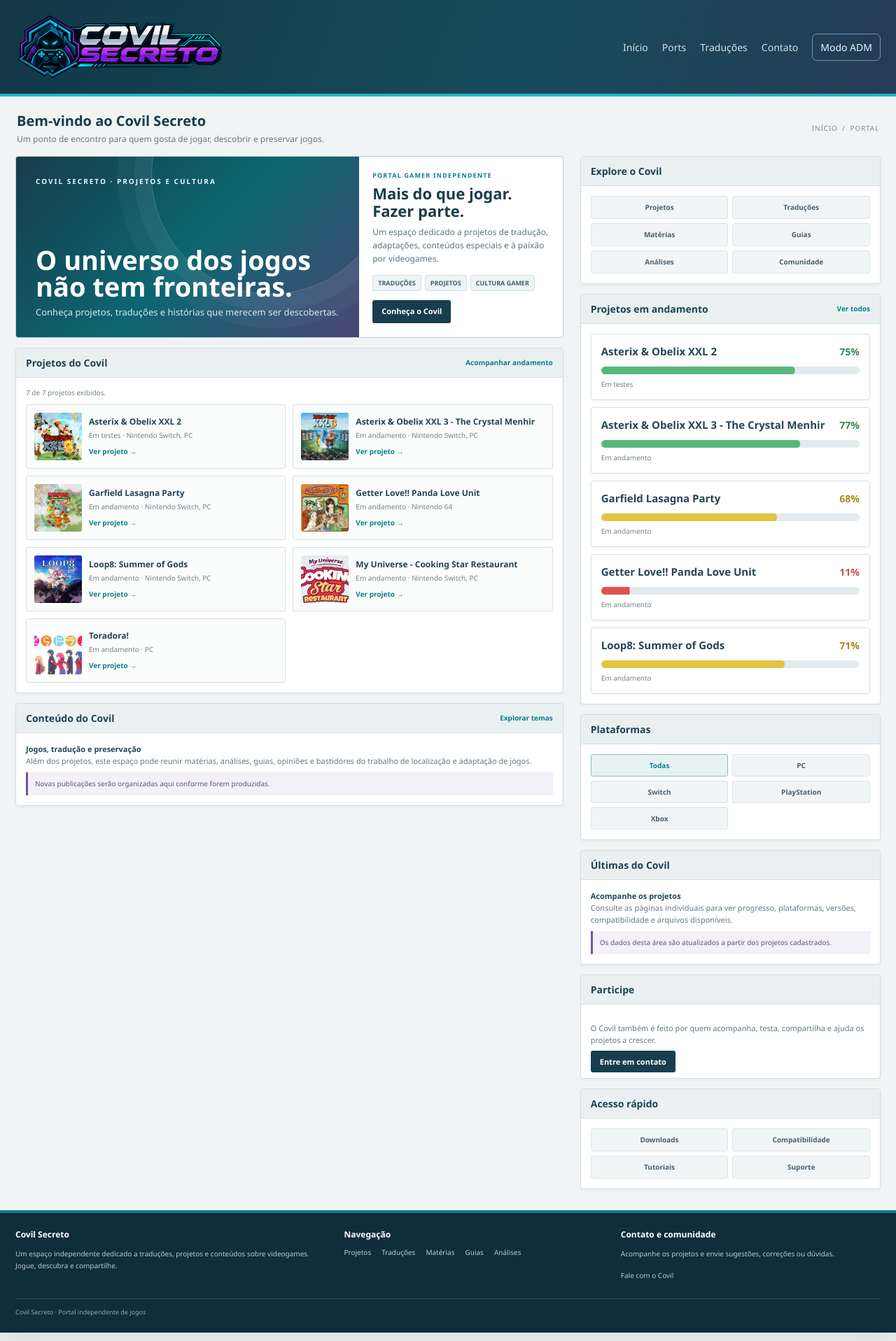
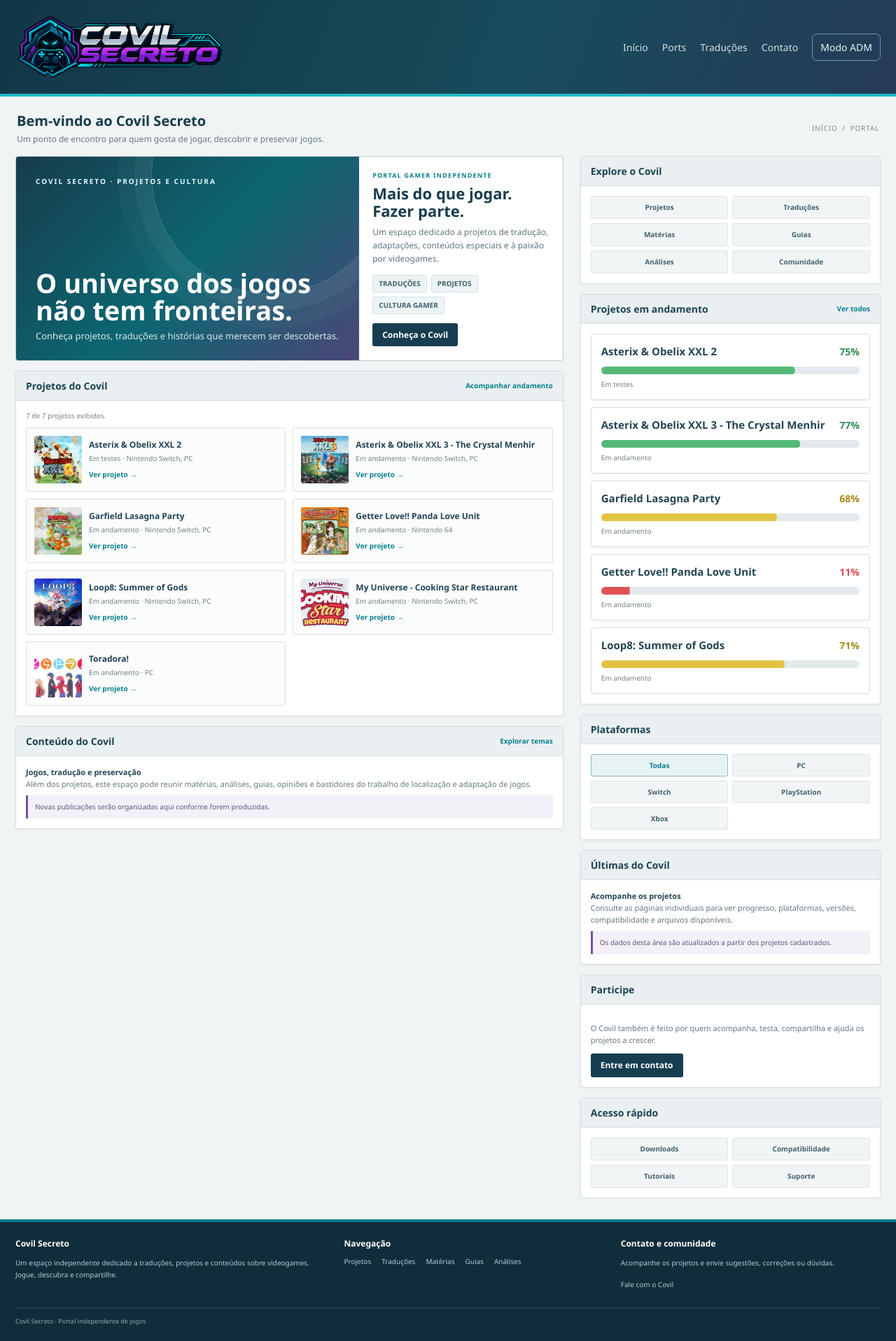
Before and after one commit to TemplarioK1/covil-secreto, a Jekyll site: the page built from index.html, in a window 1280 px wide. Shown: the whole page at 70% size. Built offline with Jekyll 4.4.1, drawn with Linux system fonts in a browser that asks for light colours.

Commit message:
Padroniza etiquetas e botões da página inicial

```diff
--- a/index.html
+++ b/index.html
@@ -20,7 +20,7 @@
 .layout{display:grid;grid-template-columns:minmax(0,1.55fr) minmax(320px,.85fr);gap:24px;align-items:start}.column{display:grid;gap:14px;min-width:0}.home-primary{grid-column:1;grid-row:1}.home-sidebar{grid-column:2;grid-row:1}.box{background:#fff;border:1px solid #d3dde1;border-radius:4px;box-shadow:0 2px 5px #183b4b0a;overflow:hidden}.boxhead{min-height:42px;padding:10px 14px;background:#eaf0f2;border-bottom:1px solid #d4dfe3;display:flex;align-items:center;justify-content:space-between;gap:10px}.boxhead h2{margin:0;font-size:14px;color:#1c4352;font-weight:750}.boxhead a{font-size:10px;color:var(--teal);font-weight:700}.boxbody{padding:14px}
 .kicker{font-size:9px;font-weight:800;letter-spacing:.13em;color:var(--teal);text-transform:uppercase}.project-feature{background:#fff;border:1px solid #b9cbd1;border-radius:4px;overflow:hidden;display:grid;grid-template-columns:minmax(0,1.35fr) minmax(220px,.8fr);min-height:252px}
 .feature-art{position:relative;min-height:252px;background:linear-gradient(135deg,#173c4c,#0c6671 52%,#4c4777);overflow:hidden}.feature-art:before{content:"";position:absolute;width:340px;height:340px;border-radius:50%;border:1px solid #ffffff35;right:-45px;top:-145px;box-shadow:0 0 0 24px #ffffff0b,0 0 0 48px #ffffff08}.art-mark{position:absolute;left:28px;top:28px;color:#dffcff;font-size:10px;letter-spacing:.2em;font-weight:800}.art-title{position:absolute;left:28px;right:24px;bottom:25px;color:white}.art-title strong{display:block;font-size:clamp(24px,3vw,38px);line-height:1.02;max-width:460px}.art-title span{display:block;margin-top:8px;color:#d7e8ed;font-size:13px}
-.feature-copy{padding:20px 19px;display:flex;flex-direction:column;justify-content:center}.feature-copy h2{font-size:22px;line-height:1.15;margin:6px 0 8px;color:#183d4c}.feature-copy p{font-size:12px;color:#607580;line-height:1.6;margin:0 0 13px}.tags{display:flex;gap:5px;flex-wrap:wrap;margin-bottom:13px}.tag{font-size:9px;padding:4px 7px;background:#edf4f5;border:1px solid #d2e1e4;color:#42616d;border-radius:3px;font-weight:700}.action{align-self:flex-start;background:#173e50;color:#fff;padding:8px 13px;border-radius:3px;font-size:11px;font-weight:700}.action:hover{background:var(--teal)}
+.feature-copy{padding:20px 19px;display:flex;flex-direction:column;justify-content:center}.feature-copy h2{font-size:22px;line-height:1.15;margin:6px 0 8px;color:#183d4c}.feature-copy p{font-size:12px;color:#607580;line-height:1.6;margin:0 0 13px}.tags{display:flex;gap:6px;flex-wrap:wrap;margin-bottom:13px}.tag{display:inline-flex;align-items:center;font-size:10px;line-height:1.3;padding:5px 8px;background:#edf4f5;border:1px solid #d2e1e4;color:#42616d;border-radius:3px;font-weight:700}.action{display:inline-flex;align-items:center;justify-content:center;align-self:flex-start;background:#173e50;color:#fff;padding:9px 14px;border:0;border-radius:3px;font-size:12px;line-height:1.3;font-weight:700}.action:hover{background:var(--teal)}
 .tiles{display:grid;grid-template-columns:repeat(2,minmax(0,1fr));gap:10px}.tile{border:1px solid #d7e0e4;border-radius:3px;background:#fbfcfc;padding:11px;display:grid;grid-template-columns:68px minmax(0,1fr);gap:10px;align-items:center}.tile img,.tile-icon{width:68px;height:68px;object-fit:cover;border-radius:3px;background:#e5ecef;display:grid;place-items:center;color:#315a6b;font-weight:800}.tile:nth-child(2n) .tile-icon{background:#eeeaf4;color:#655184}.tile h3{font-size:12px;margin:0 0 3px;color:#214453}.tile p{font-size:10px;line-height:1.4;color:#71818a;margin:0 0 4px}.tile a{font-size:10px;color:var(--teal);font-weight:750}
 .project-row{padding:14px;background:#fff;border:1px solid #d3dde1;border-radius:4px;box-shadow:0 2px 5px #183b4b0a}.project-row+.project-row{margin-top:10px}.project-row .progress-heading{display:flex;justify-content:space-between;align-items:center;gap:14px;margin-bottom:11px}.project-row .progress-heading strong{font-size:15px;line-height:1.4;color:#244654}.project-row .progress-value{font-size:14px;font-weight:700;font-variant-numeric:tabular-nums;white-space:nowrap}.project-row .progress-track{height:11px;border-radius:999px;background:#e3eaed;overflow:hidden}.project-row .progress-fill{display:block;width:100%;height:100%;border-radius:inherit;transform:scaleX(var(--progress));transform-origin:left center;animation:progress-appear .8s ease-out both}.project-row.progress-red .progress-fill{background:#e05252}.project-row.progress-red .progress-value{color:#d84b4b}.project-row.progress-orange .progress-fill{background:#ed963d}.project-row.progress-orange .progress-value{color:#c87927}.project-row.progress-yellow .progress-fill{background:#e3c342}.project-row.progress-yellow .progress-value{color:#a58a18}.project-row.progress-green .progress-fill{background:#55b878}.project-row.progress-green .progress-value{color:#328c55}.project-row.progress-complete .progress-fill{background:#397fd6}.project-row.progress-complete .progress-value{color:#2869b8}.project-row small{display:block;margin-top:7px;font-size:10px;color:#71818a}
 .side-links{display:grid;grid-template-columns:1fr 1fr;gap:6px}.side-links a,.side-links button{padding:8px;background:#f1f5f6;border:1px solid #dce5e8;border-radius:3px;font-size:10px;color:#45616c;font-weight:700;text-align:center;cursor:pointer;font-family:inherit}.side-links a:hover,.side-links button:hover,.side-links button.filter-active{border-color:#8bbec2;color:var(--teal);background:#e7f2f3}.notice{font-size:11px;color:#647984;line-height:1.55}.notice strong{color:#244654}.statusline{padding:9px 10px;border-left:3px solid var(--purple);background:#f3f0f8;font-size:10px;color:#625479;margin-top:8px}
```
